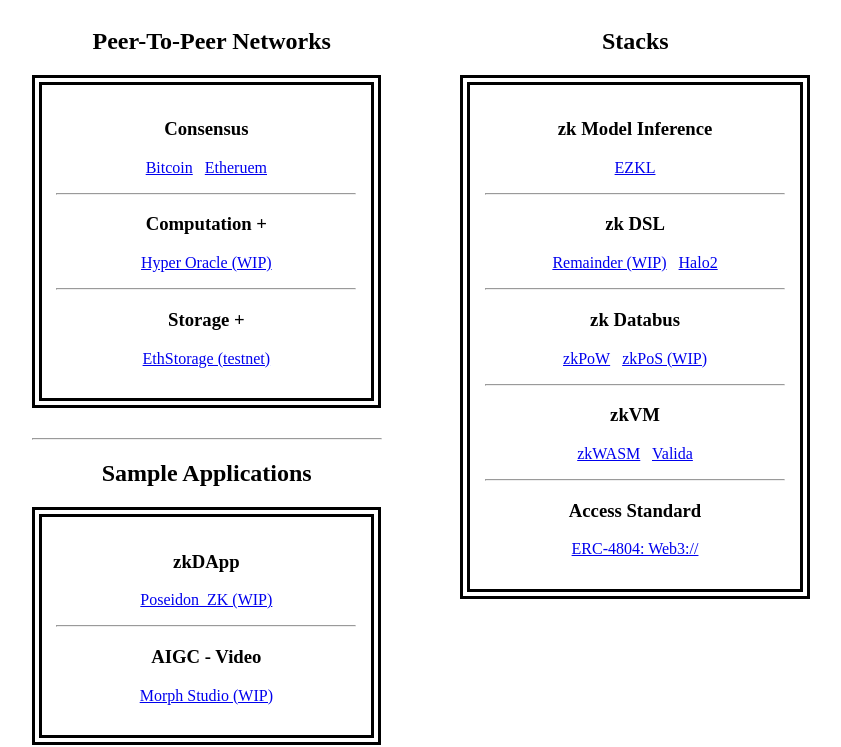
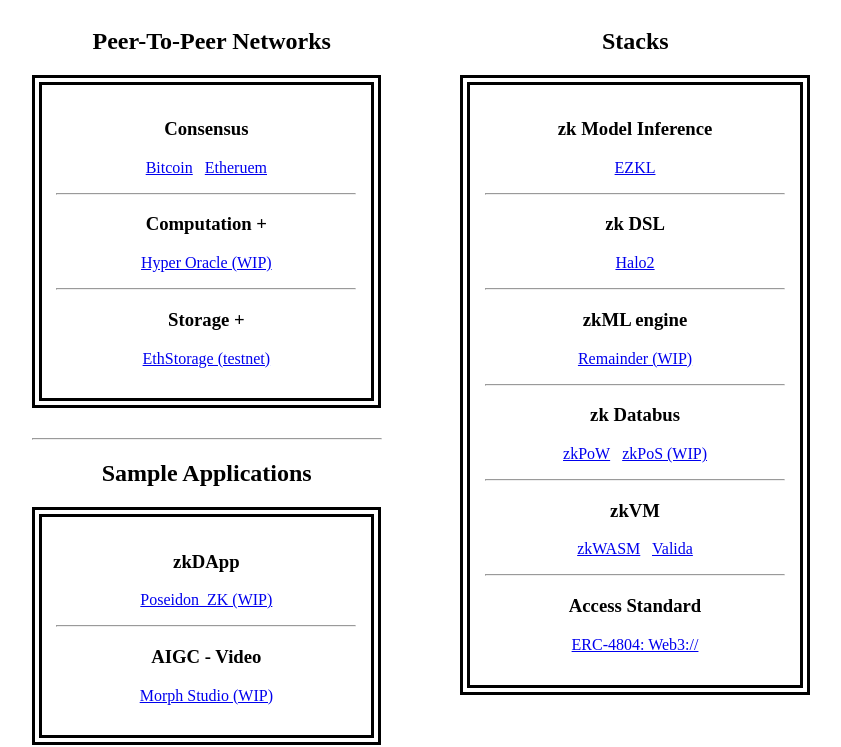
Before and after one commit to World-Super-Computer/WorldSupercomputer, a plain HTML site: page index.html in a window 1280 px wide. Shown: the part 89-836 px from the top of the page, without its empty margins (239-1080 px from the left). Drawn offline with Linux system fonts and the light colour scheme.

Commit message:
Update index.html

```diff
--- a/index.html
+++ b/index.html
@@ -95,9 +95,13 @@
                 <section>
                     <h3>zk DSL</h3>
                     <p>
-                        <a href="https://www.moduluslabs.xyz/" target="_blank"> Remainder (WIP)</a>&nbsp;&nbsp;
-
                         <a href="https://github.com/privacy-scaling-explorations/halo2" target="_blank"> Halo2</a></p>
+                    <hr>
+                </section>
+                <section>
+                    <h3>zkML engine</h3>
+                    <p>
+                        <a href="https://www.moduluslabs.xyz/" target="_blank"> Remainder (WIP)</a>
                     <hr>
                 </section>
                 <section>
@@ -146,7 +150,7 @@
                     <div style="border:10px double rgb(0, 0, 0);margin-top:10px;margin-right:30px;margin-bottom:30px;padding:2ex;width:300px;">
                         <section>
                             <h3>World Supercomputer Summit 1</h3>
-                                <p><a href="https://google.com" target="_blank">WSCS1 (May 18th 2023)</p>
+                                <p><a href="https://lu.ma/wscs1" target="_blank">WSCS1 (May 18th 2023)</p>
                                 <p><a href="https://www.edcon.io/" target="_blank">EDCON (May 23rd 2023)</a></p>
                                 <hr>
                         </section>
```
